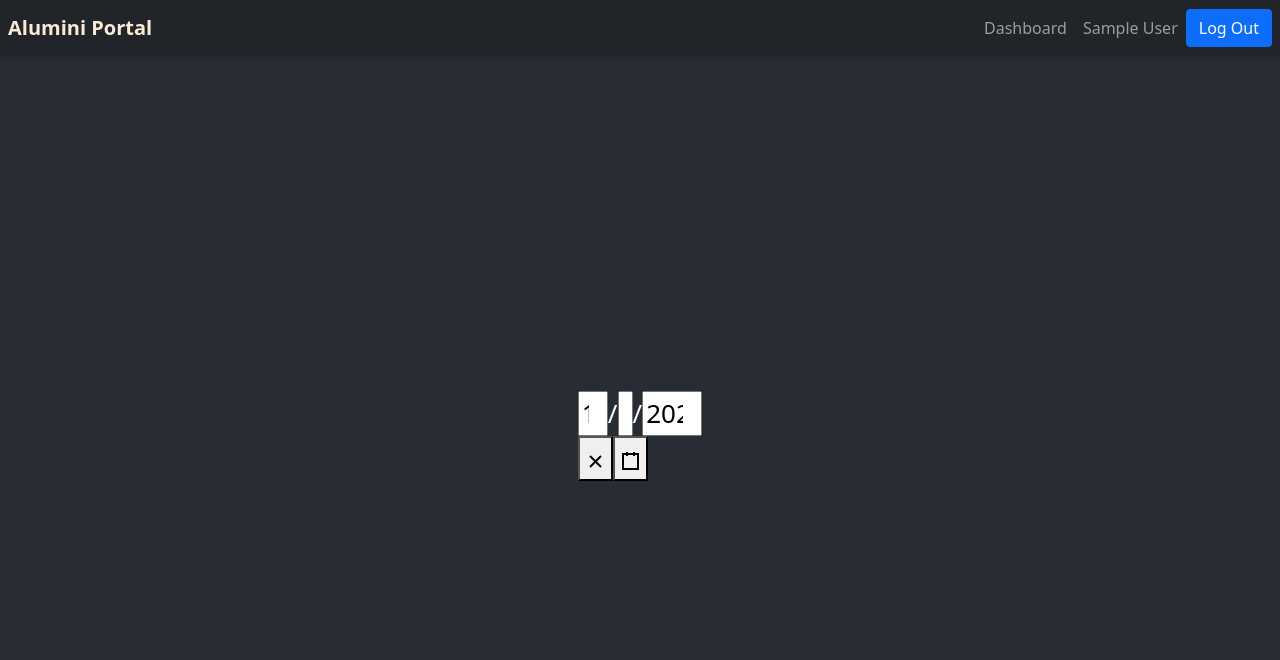
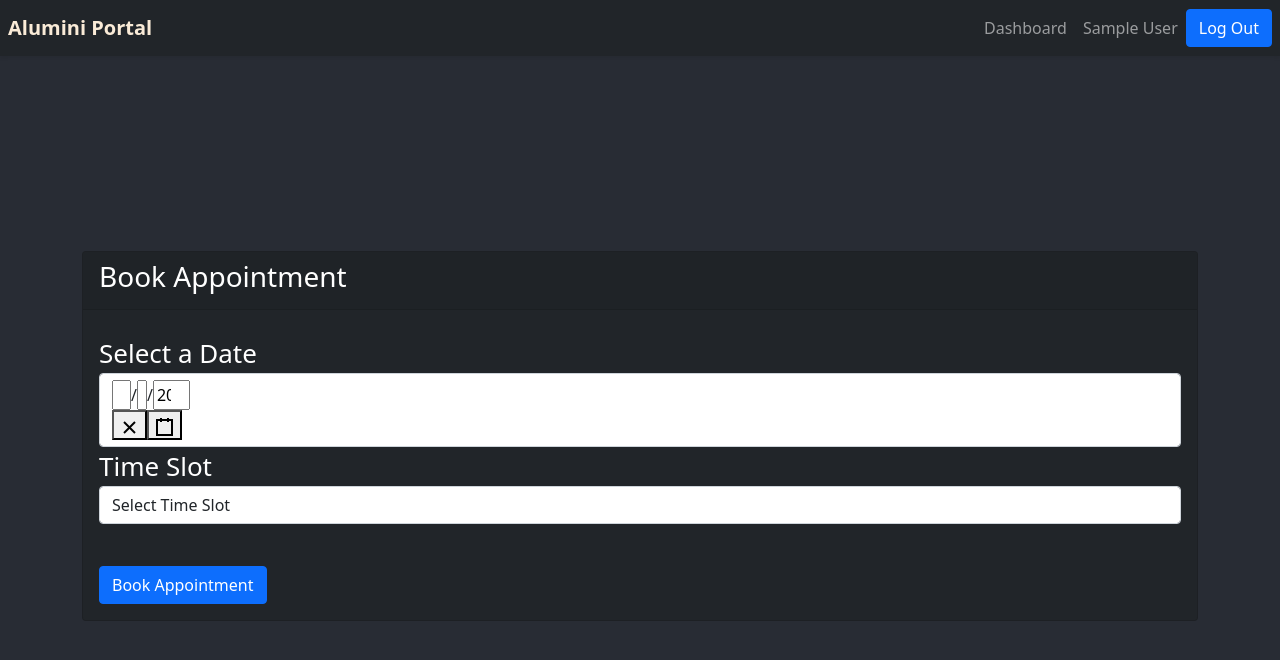
Before and after one commit to ishtpreet/alumini-portal, a React (Create React App) app: page /dashboard in a window 1280 px wide. Shown: the top 660 px of the page. Built offline with nearby package versions, Linux system fonts and the light colour scheme; no server answers; sample sign-in values are in the browser's storage.

Commit message:
Added Student Dashboard Module

```diff
--- /dev/null
+++ b/src/AluminiDashboard.js
@@ -0,0 +1,9 @@
+import React from 'react'
+
+export default function AluminiDashboard() {
+    return (
+        <div>
+
+        </div>
+    )
+}
--- a/src/Dashboard.js
+++ b/src/Dashboard.js
@@ -1,35 +1,24 @@
-import React, {useState} from 'react'
+import React from 'react'
 import {useHistory} from 'react-router-dom'
-import DatePicker from 'react-date-picker';
 // import {Button, Card, Container, Row, Col} from  'react-bootstrap'
 
 
 import { useAuth } from './Context/AuthContext';
+import StudentDashboard from './StudentDashboard';
+import AluminiDashboard from './AluminiDashboard';
 // import {firestore} from './Services/firebase'
 
 export default function Dashboard() {
     // console.log(props)
-    const [appointmentDate, setAppointmentDate] = useState(new Date());
     const { currentUser } = useAuth();
     let history = useHistory()
-    console.log(new Date())
-    var maxDate = new Date();
-    maxDate.setDate(maxDate.getDate() + 7);
-
-console.log(maxDate);
+    if(currentUser)
+    var isAlumini = currentUser.uid === process.env.REACT_APP_ALUMINI_UID ? true : false
     if(!currentUser)
         history.push("/login")
     return (
-        <div>
-             <DatePicker
-            onChange={setAppointmentDate}
-            value={appointmentDate}
-            minDate={new Date()}
-            maxDate={maxDate}
-         />
-         {/* Make a dropdown with time slots */}
-        </div>
-
-
+    <>
+    {isAlumini ? <AluminiDashboard /> : <StudentDashboard studentName={currentUser.displayName} />}
+    </>
     )
 }
--- /dev/null
+++ b/src/StudentDashboard.js
@@ -0,0 +1,88 @@
+import React, {useState} from 'react'
+import DatePicker from 'react-date-picker';
+import {Button, Card, Container, Row, Col, Alert, Spinner} from  'react-bootstrap'
+import firebase from 'firebase'
+
+import {firestore} from './Services/firebase'
+
+export default function StudentDashboard(props) {
+    const [appointmentDate, setAppointmentDate] = useState(new Date());
+    const [appointmentTime, setAppointmentTime] = useState();
+    const [loading, setLoading] = useState(false);
+    const [error, setError] = useState();
+    const [success, setSuccess] = useState();
+    console.log(new Date())
+    var maxDate = new Date();
+    maxDate.setDate(maxDate.getDate() + 7);
+    const appointmentRef = firestore.collection('appointments')
+
+    const onChangeAppointmentTime = (e) =>{
+        setAppointmentTime(e.target.value)
+    }
+    const bookAppointment = async (e) => {
+        e.preventDefault();
+        if(!appointmentTime){
+            console.log(appointmentDate, appointmentTime)
+            setError("All Fields are required")
+            return
+        }
+        setError(null)
+        setLoading(true)
+        await appointmentRef.add({
+            date: appointmentDate,
+            timeSlot: appointmentTime,
+            student: props.studentName,
+            approved: false,
+            createdAt: firebase.firestore.FieldValue.serverTimestamp()
+        })
+        setLoading(false)
+        setSuccess("Appointment booked successfully")
+        console.log("Date",appointmentDate)
+        console.log("Time",appointmentTime)
+    }
+    return (
+        <Container>
+            <Row>
+                <Col>
+                    <Card bg="dark">
+                        <Card.Header>
+                            <h3>Book Appointment</h3>
+                        </Card.Header>
+                        <Card.Title>
+                        {error ? (<Alert style={{marginLeft: "25px", marginRight:"25px"}} variant="danger">{error}</Alert>) : null}
+                        {success ? (<Alert style={{marginLeft: "25px", marginRight:"25px"}} variant="success">{success}</Alert>) : null}
+                            </Card.Title>
+                        <Card.Body>
+             <form>
+                <div className="form-group">
+                    <label htmlFor="appointmentDate">Select a Date</label>
+                    <DatePicker
+                        className="form-control"
+                        onChange={setAppointmentDate}
+                        value={appointmentDate}
+                        minDate={new Date()}
+                        maxDate={maxDate}
+                        required
+                    />
+                </div>
+                <div className="form-group">
+                    <label htmlFor="timeSlot">Time Slot</label>
+                   <select className="form-control" id="timeSlot" required onChange={onChangeAppointmentTime} value={appointmentTime} defaultValue="">
+                        <option value="" disabled>Select Time Slot</option>
+                        <option value="1-2">1:00 PM - 2:00 PM</option>
+                        <option value="4-5">4:00 PM - 5:00 PM</option>
+                        <option value="6-7">6:00 PM - 7:00 PM</option>
+                    </select>
+                </div>
+                <br />
+                <Button type="submit" className="btn btn-primary" onClick={bookAppointment}>{loading && <Spinner animation="border"/>} Book Appointment</Button>
+            </form>
+                        </Card.Body>
+                    </Card>
+                </Col>
+            </Row>
+        </Container>
+
+
+    )
+}
```
Also changed, not shown: 1 other file (tests, documents, lock files or other folders).
